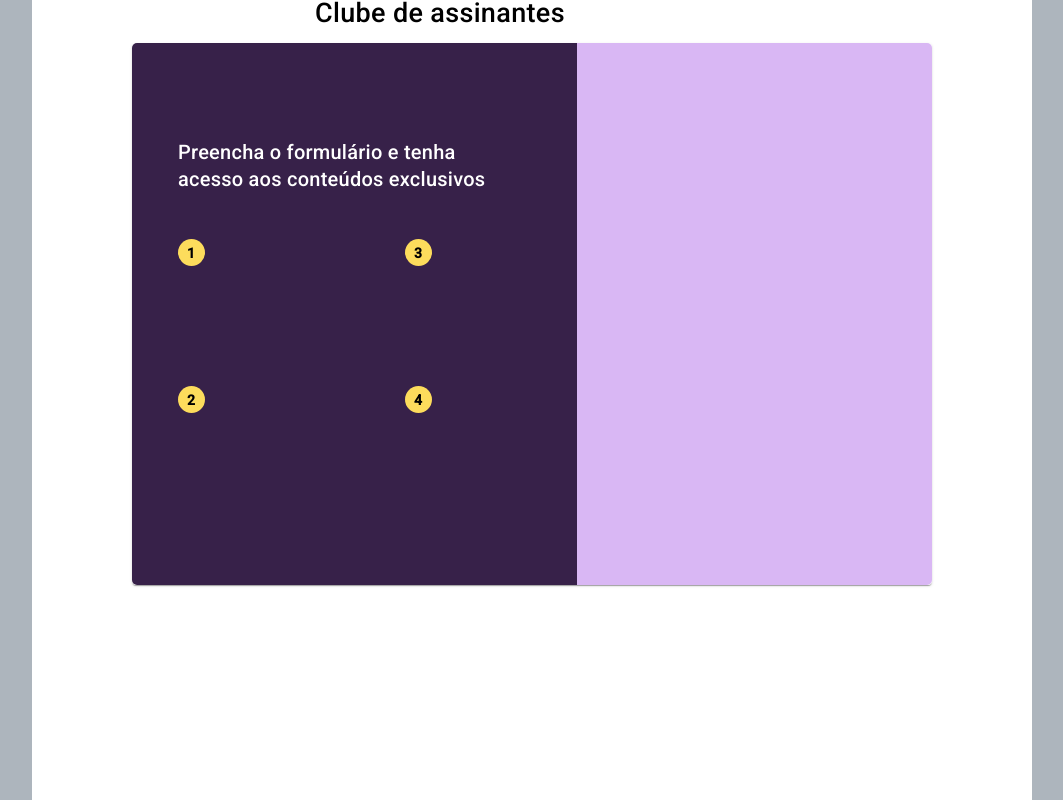
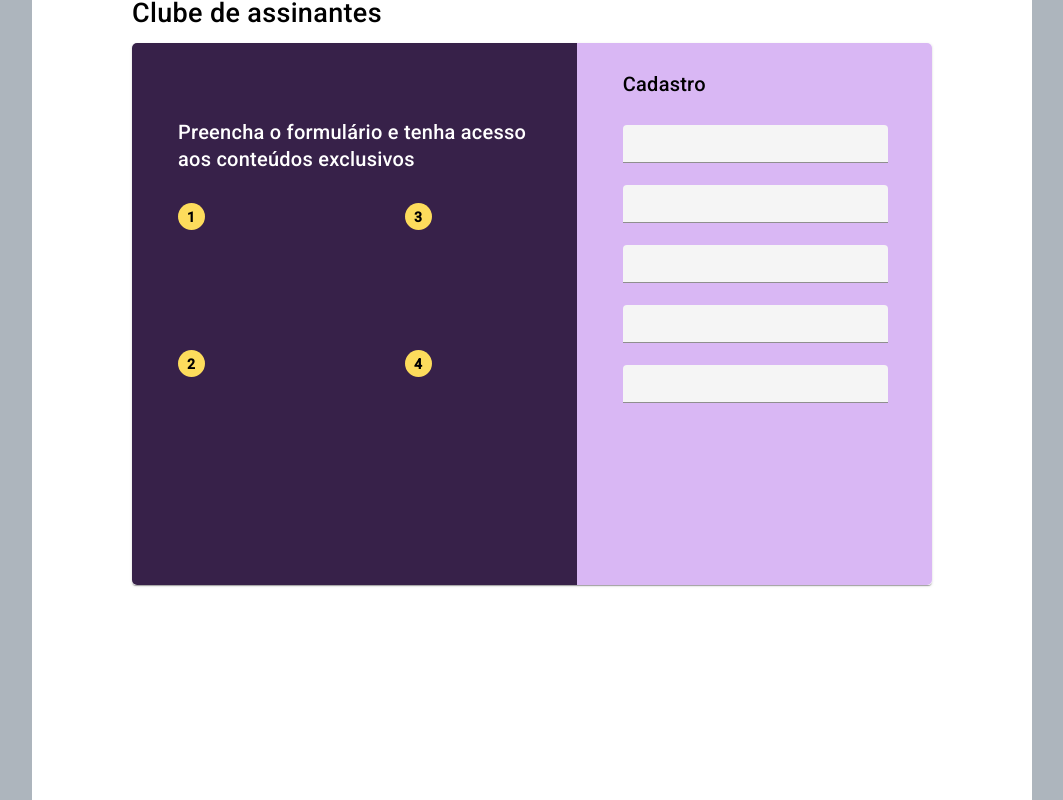
Before and after one commit to pipocagilrosa/pipoca-agil-frontend, an Angular app: page / in a window 1280 px wide. Shown: the whole page, without its empty margins (108-1171 px from the left). Built offline with nearby package versions, Linux system fonts and the light colour scheme.

Commit message:
style: fields inserted for user data

```diff
--- a/package.json
+++ b/package.json
@@ -11,12 +11,12 @@
   "private": true,
   "dependencies": {
     "@angular/animations": "^16.2.0",
-    "@angular/cdk": "^16.2.4",
+    "@angular/cdk": "^16.2.5",
     "@angular/common": "^16.2.0",
     "@angular/compiler": "^16.2.0",
     "@angular/core": "^16.2.0",
     "@angular/forms": "^16.2.0",
-    "@angular/material": "^16.2.4",
+    "@angular/material": "^16.2.5",
     "@angular/platform-browser": "^16.2.0",
     "@angular/platform-browser-dynamic": "^16.2.0",
     "@angular/router": "^16.2.0",
--- a/src/app/main/main.component.css
+++ b/src/app/main/main.component.css
@@ -1,5 +1,7 @@
 :root {
     --primary: #372149;
+    --primary-dark:
+    --primary-light:
 }
 
 h2 {
@@ -9,7 +11,7 @@ h2 {
     font-style: normal;
     font-weight: 500;
     line-height: 27px;
-    padding-left: 283px;
+    padding-left: 100px;
 }
 
 .container {
@@ -62,14 +64,14 @@ h2 {
     padding-top: 4px;
 }
 
-.title-content {
+.mat-card-title-dark {
     color: white;
     font-size: 20px;
     font-style: normal;
     font-weight: 500;
     line-height: 27px;
     padding-left: 30px;
-    padding-top: 80px;
+    padding-top: 60px;
 }
 
 .mat-card-content-dark {
@@ -79,9 +81,22 @@ h2 {
     width: 447px;
 }
 
+.mat-card-title-light {
+    padding-top: 25px;
+    padding-left: 30px;
+    padding-bottom: 25px;
+}
+
 .mat-card-content-light {
     background-color: #D9B7F4;
     border-radius: 0px 5px 5px 0px;
     height: 526px;
     width: 350px;
 }
+
+.mat-form-field {
+    border-radius: 10px;
+    padding-left: 30px;
+    height: 60px;
+    width: 265px;
+}
--- a/src/app/main/main.component.html
+++ b/src/app/main/main.component.html
@@ -2,10 +2,10 @@
     <h2 class="title">Clube de assinantes</h2>
     <mat-card class="mat-card">
         <mat-card-content class="mat-card-content-dark">
-            <h2 class="title-content">
+            <mat-card-title class="mat-card-title-dark">
                 Preencha o formulário e tenha
                 acesso aos conteúdos exclusivos
-            </h2>
+            </mat-card-title>
             <div class="circle-container">
                 <div class="circle top-circle left-circle">
                     <p class="number">
@@ -32,7 +32,27 @@
             </div>
         </mat-card-content>
         <mat-card-content class="mat-card-content-light">
+            <mat-card-title class="mat-card-title-light">
+                Cadastro
+            </mat-card-title>
+            <form action="">
+                <mat-form-field class="mat-form-field">
+                    <input type="text" matInput>
+                </mat-form-field>
+                <mat-form-field class="mat-form-field">
+                    <input type="text" matInput>
+                </mat-form-field>
+                <mat-form-field class="mat-form-field">
+                    <input type="text" matInput>
+                </mat-form-field>
+                <mat-form-field class="mat-form-field">
+                    <input type="text" matInput>
+                </mat-form-field>
+                <mat-form-field class="mat-form-field">
+                    <input type="text" matInput>
+                </mat-form-field>
 
+            </form>
         </mat-card-content>
     </mat-card>
 </div>
```
Also changed, not shown: src/app/app.module.ts (+10 -1 lines), 1 other file (tests, documents, lock files or other folders).
